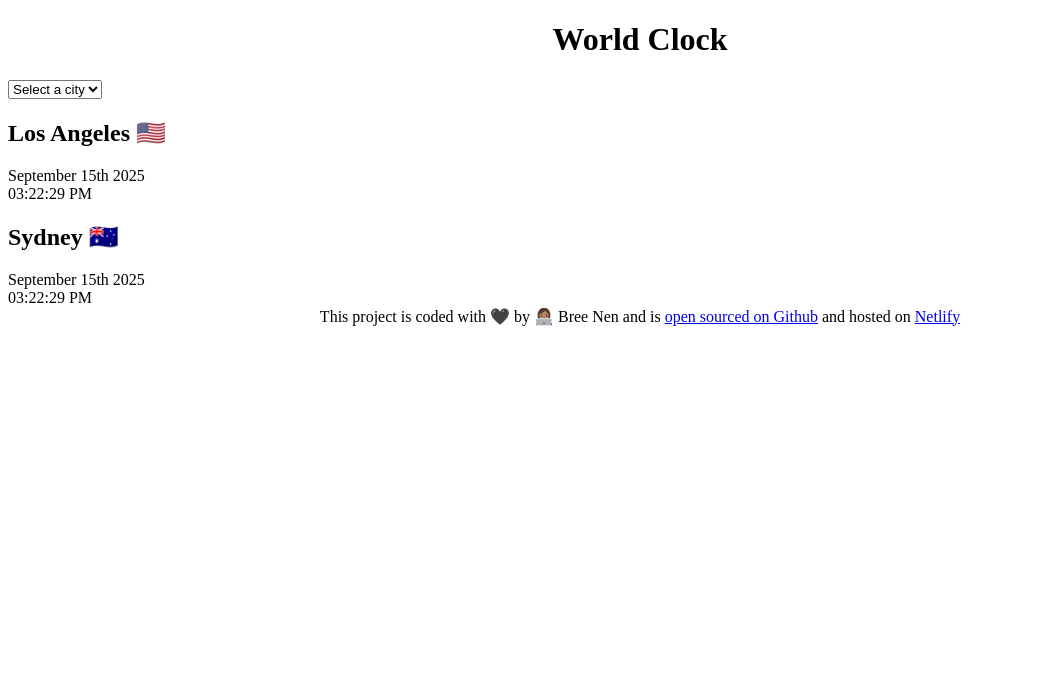
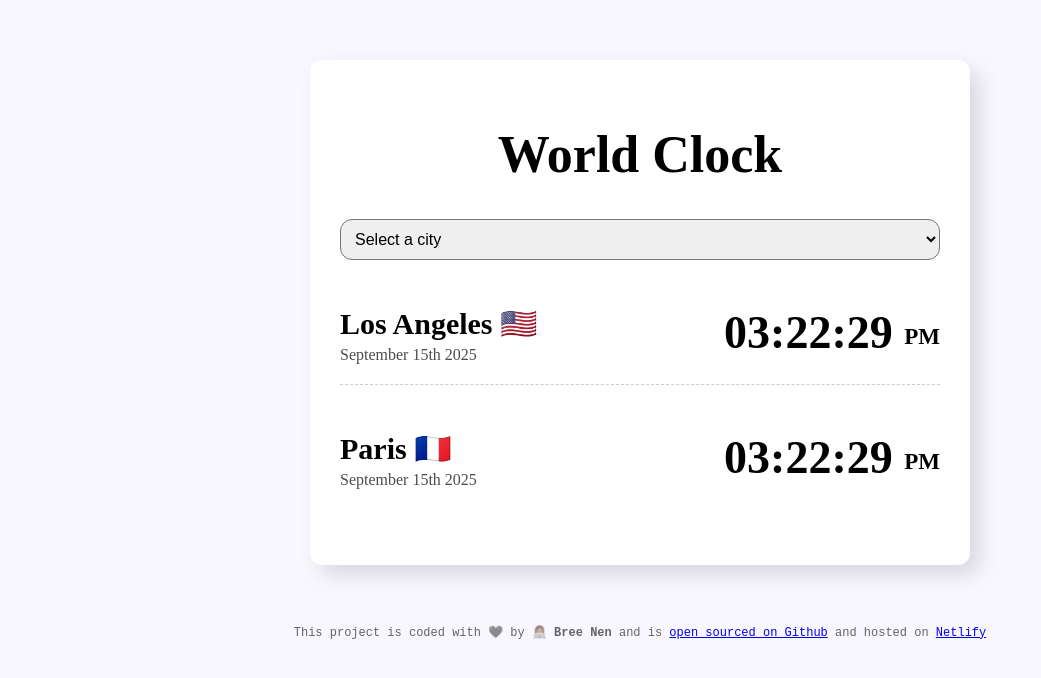
Before and after one commit to bree-nen/world-clock-main, a plain HTML site: page index.html in a window 1280 px wide. Shown: the whole page, without its empty margins (0-1041 px from the left). Drawn offline with Linux system fonts and the light colour scheme; a script that the page names is missing.

Commit message:
Styled with css

```diff
--- a/css/style.css
+++ b/css/style.css
@@ -1,6 +1,59 @@
+body {
+  background-color: #f9f7fe;
+  font-family: serif;
+}
 h1 {
-    text-align:center;
+  text-align: center;
+  font-family: serif;
+  font-size: 52px;
 }
-footer{
-    text-align:center;
+h2 {
+  font-size: 30px;
+  margin: 0 0 5px;
 }
+select {
+  display: block;
+  font-size: 16px;
+  width: 100%;
+  padding: 10px;
+  border-radius: 12px;
+}
+.container {
+  max-width: 600px;
+  background: white;
+  padding: 30px;
+  margin: 60px auto;
+  box-shadow: 10px 10px 20px rgba(100, 89, 103, 0.2);
+  border-radius: 12px;
+}
+.city {
+  display: flex;
+  justify-content: space-between;
+  margin: 26px 0;
+  border-bottom: 1px dashed rgba(0, 0, 0, 0.2);
+  padding: 20px 0;
+}
+.city:last-child {
+  border-bottom: none;
+}
+
+.date {
+  opacity: 0.7;
+}
+.time {
+  font-size: 46px;
+  font-weight: bold;
+}
+.time small {
+  font-size: 23px;
+  line-height: 36px;
+  vertical-align: middle;
+}
+
+
+footer {
+  text-align: center;
+  font-size: 12px;
+  font-family: monospace;
+  color: rgba(0, 0, 0, 0.6);
+}
--- a/index.html
+++ b/index.html
@@ -10,26 +10,38 @@
   <body>
     <div class="container">
       <h1>World Clock</h1>
-      <select >
+      <select>
         <option value="">Select a city</option>
         <option value="">London</option>
         <option value="">New York</option>
         <option value="">Auckland</option>
       </select>
       <div class="city">
-        <h2>Los Angeles 🇺🇸</h2>
-        <div class="date">September 15th 2025</div>
-        <div class="time">03:22:29 PM</div>
+        <div>
+          <h2>Los Angeles 🇺🇸</h2>
+          <div class="date">September 15th 2025</div>
+        </div>
+        <div class="time">
+          03:22:29
+          <small> PM </small>
+        </div>
       </div>
       <div class="city">
-        <h2>Sydney 🇦🇺</h2>
-        <div class="date">September 15th 2025</div>
-        <div class="time">03:22:29 PM</div>
+        <div>
+          <h2>Paris 🇫🇷</h2>
+          <div class="date">September 15th 2025</div>
+        </div>
+        <div class="time">
+          03:22:29
+          <small> PM </small>
+        </div>
       </div>
     </div>
+
     <footer>
-      This project is coded with 🖤 by 👩🏽‍💻 Bree Nen and is
-      <a href="https://github.com/bree-nen/world-clock" target="_blank"
+      This project is coded with 🖤 by
+      <strong> 👩🏽‍💻 Bree Nen </strong>and is
+      <a href="https://github.com/bree-nen/world-clock-main" target="_blank"
         >open sourced on Github</a
       >
       and hosted on <a href="https://universaltime.netlify.app/">Netlify</a>
--- a/javascript/index.js
+++ /dev/null
@@ -1 +0,0 @@
-alert("hi");
```
